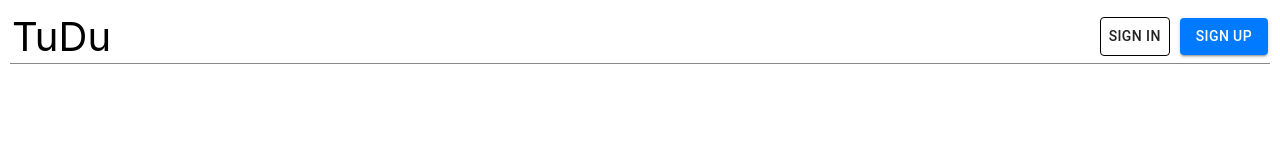
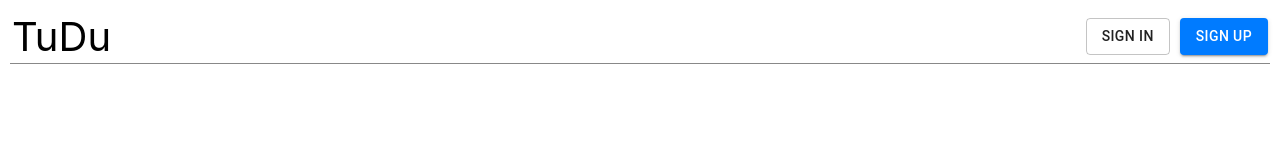
Before and after one commit to nickprender12/Todo-Client, a React (Create React App) app: page / in a window 1280 px wide. Shown: the top 149 px of the page. Built offline with nearby package versions, Linux system fonts and the light colour scheme.

Commit message:
Update btn styling on navbar

```diff
--- a/src/components/NavBar/NavBar.js
+++ b/src/components/NavBar/NavBar.js
@@ -14,7 +14,11 @@ const NavBar = (props) => {
       <div className={classes.tuduLogo}>TuDu</div>
       {currentUser === null ? (
         <div className={classes.btnList}>
-          <Button className={classes.logInBtn} onClick={handleLogInOpen}>
+          <Button
+            className={classes.logInBtn}
+            onClick={handleLogInOpen}
+            variant="outlined"
+          >
             Sign In
           </Button>
           <Button
@@ -31,9 +35,12 @@ const NavBar = (props) => {
             {currentUser.username} logged in
           </Typography>
           <Button
+            style={{ textTransform: 'none' }}
+            variant="outlined"
             // variant="contained"
             className={classes.logOutBtn}
             onClick={handleLogOut}
+            text-transform="none"
           >
             Sign Out
           </Button>
@@ -43,8 +50,4 @@ const NavBar = (props) => {
   );
 };
 
-// NavBar.prototype = {
-//   classes: PropTypes.object.isRequired,
-// };
-
 export default NavBar;
--- a/src/components/NavBar/styles.js
+++ b/src/components/NavBar/styles.js
@@ -23,9 +23,6 @@ const useStyles = makeStyles((theme) => ({
   },
   logInBtn: {
     marginRight: '10px',
-    // backgroundColor: "blue",
-    // color: "white",
-    border: '1px solid black',
   },
   signUpBtn: {
     color: 'white',
@@ -40,13 +37,6 @@ const useStyles = makeStyles((theme) => ({
   },
   logOutBtn: {
     marginRight: '10px',
-    border: '1px solid black',
-    fontWeight: 'bold',
-    '&:hover': {
-      // backgroundColor: "grey",
-      // color: "white",
-      // border: "none",
-    },
   },
 }));
 
```
